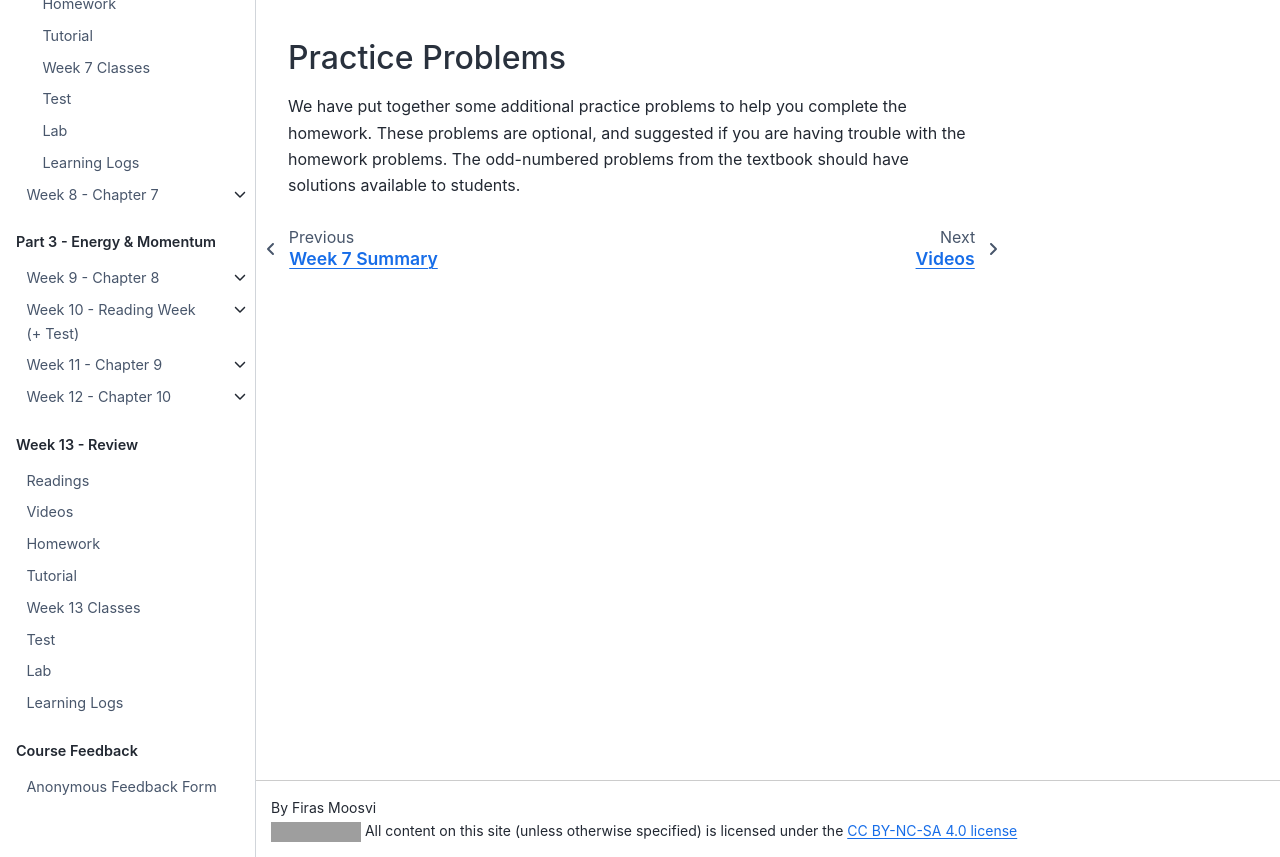
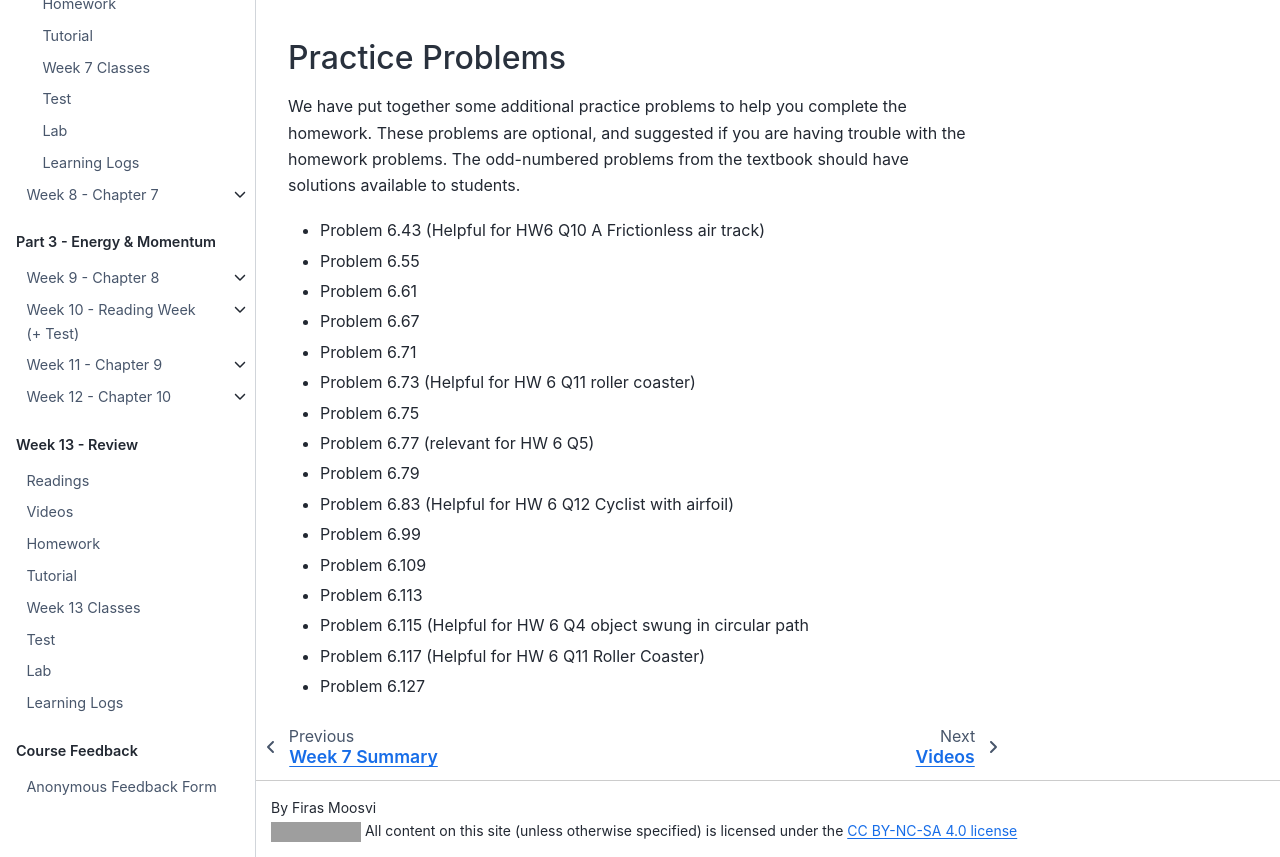
Before and after one commit to ubco-cmps/phys111_course, a Jupyter Book: the page built from class/week07/readings.md, in a window 1280 px wide and 1320 px high, cut to the strip 463-1320 px from the top of the window. Built offline with Jupyter Book 1.0.4 settings and Sphinx 7.4.7 and the Sphinx Book theme 1.1.4, drawn with Linux system fonts in a browser that asks for light colours; grey boxes are pictures that could not be loaded.

Commit message:
add practice problems in week 6

```diff
--- a/class/week07/readings.md
+++ b/class/week07/readings.md
@@ -28,3 +28,20 @@ Click below to access the Course Textbook, OpenStax University Physics Volume 1.
 We have put together some additional practice problems to help you complete the homework.
 These problems are optional, and suggested if you are having trouble with the homework problems.
 The odd-numbered problems from the textbook should have solutions available to students.
+
+- Problem 6.43 (Helpful for HW6 Q10 A Frictionless air track)
+- Problem 6.55
+- Problem 6.61
+- Problem 6.67
+- Problem 6.71
+- Problem 6.73 (Helpful for HW 6 Q11 roller coaster)
+- Problem 6.75
+- Problem 6.77 (relevant for HW 6 Q5)
+- Problem 6.79
+- Problem 6.83 (Helpful for HW 6 Q12 Cyclist with airfoil)
+- Problem 6.99
+- Problem 6.109
+- Problem 6.113
+- Problem 6.115 (Helpful for HW 6 Q4 object swung in circular path
+- Problem 6.117 (Helpful for HW 6 Q11 Roller Coaster)
+- Problem 6.127
```
